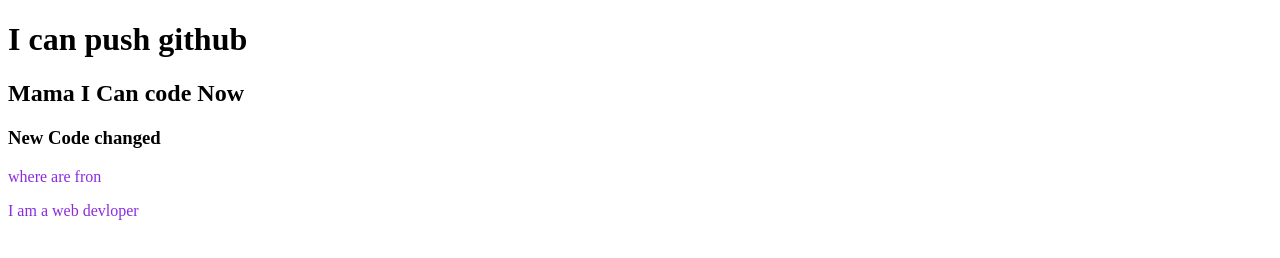
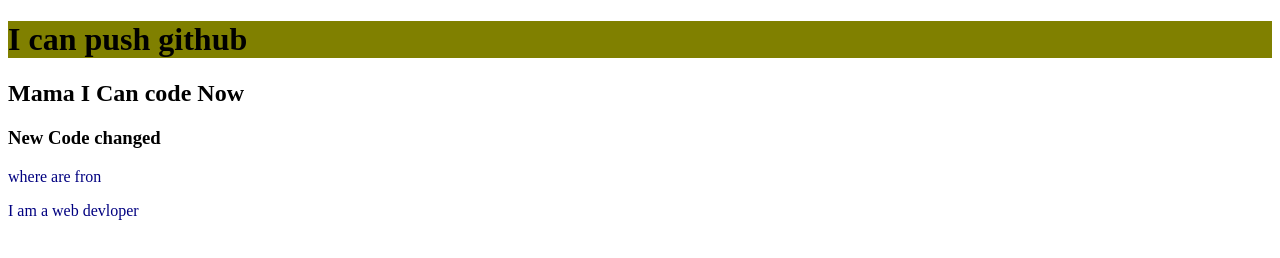
Before and after one commit to azitkumar/first-re-o-git, a plain HTML site: page index.html in a window 1280 px wide. Drawn offline with Linux system fonts and the light colour scheme.

Commit message:
changed style

```diff
--- a/style.css
+++ b/style.css
@@ -1,4 +1,7 @@
 p{
 
-    color:blueviolet
+    color:navy;
 }
+h1{
+    background-color: olive;
+}
```
